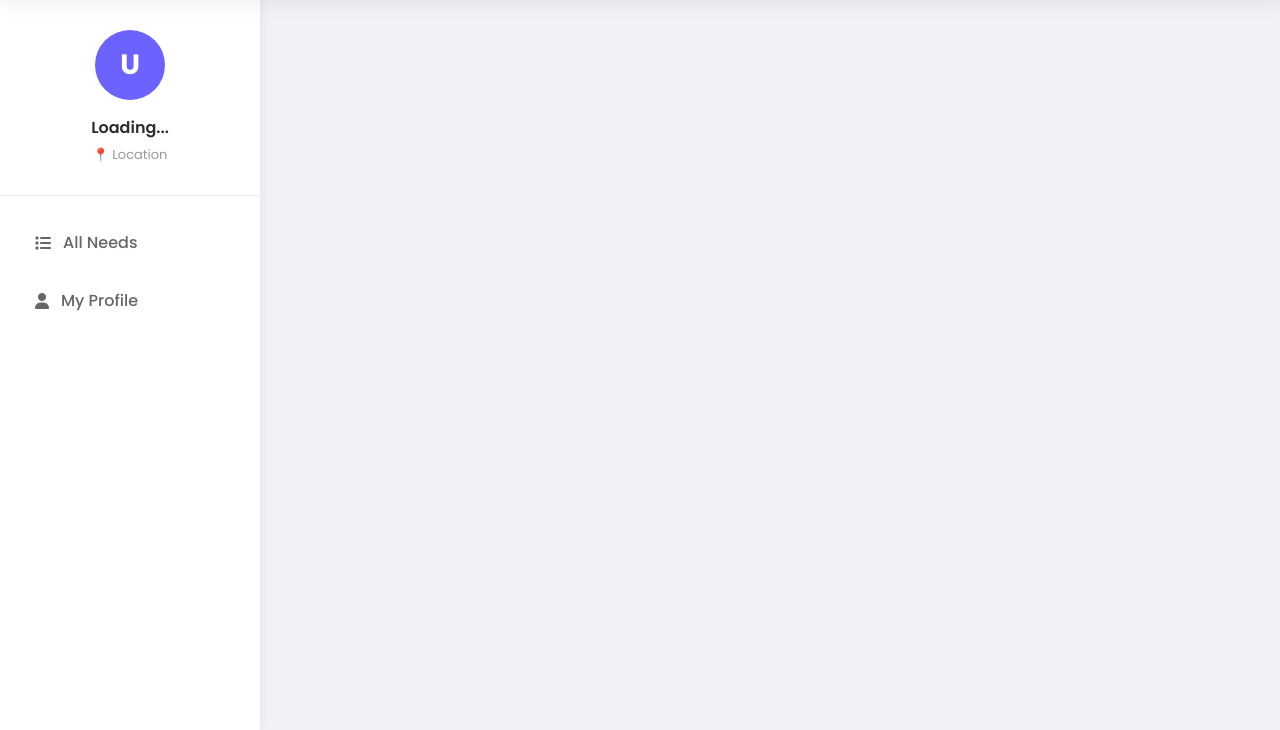
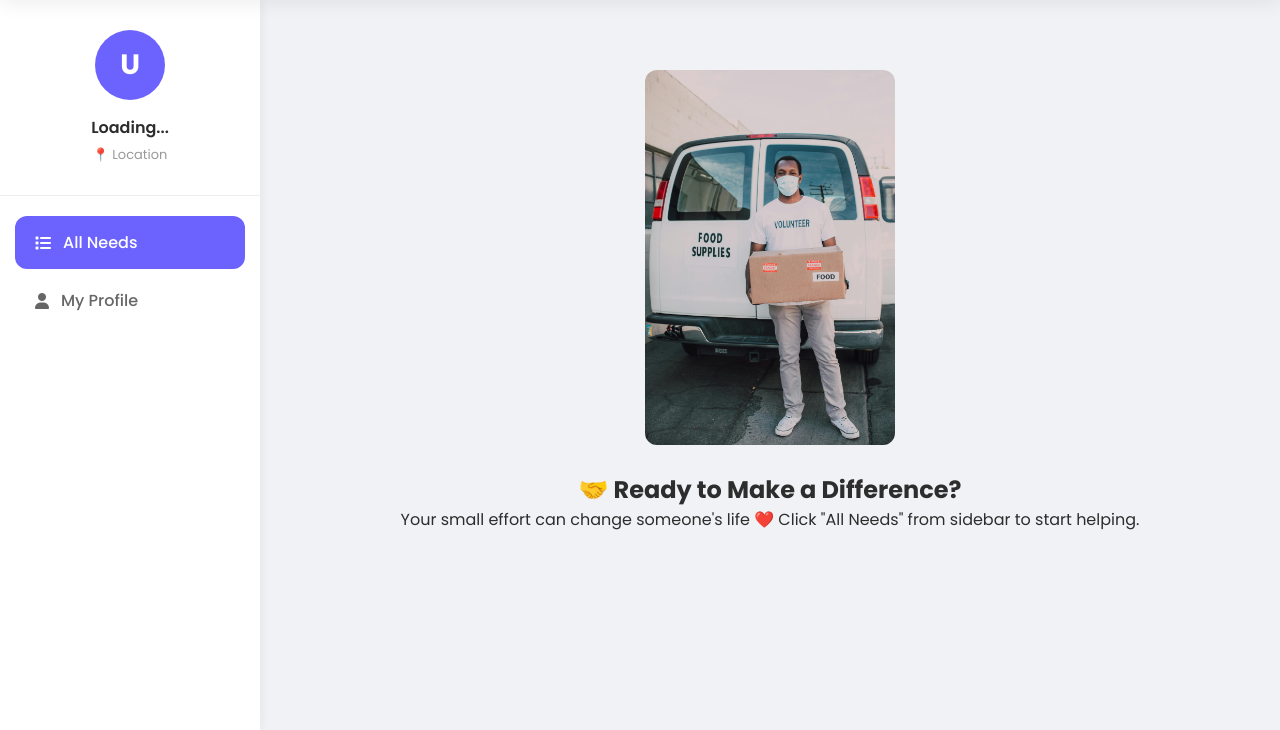
Before and after one commit to ujjwal8349/sevai, a Flask app: page /volunteer in a window 1280 px wide. Shown: the part 75-805 px from the top of the page. Run offline with Flask 3, Linux system fonts and the light colour scheme; some libraries are stand-ins or nearby versions.

Commit message:
final project

```diff
--- a/app.py
+++ b/app.py
@@ -278,6 +278,11 @@ def complete_need(need_id):
     except Exception as e:
         return jsonify({'success': False, 'error': str(e)})
 
+@app.route('/volunteer')
+@app.route('/volunteer/<page>')
+def volunteer(page=None):
+    return render_template("volunteer_dashboard.html", active_page=page)
+
 
 # ==================== RUN ====================
 if __name__ == '__main__':
--- a/static/css/style.css
+++ b/static/css/style.css
@@ -970,3 +970,14 @@ select {
     object-fit: contain;
     margin-right: 8px;
 }
+
+.welcome-box {
+    text-align: center;
+    padding: 40px;
+}
+
+.welcome-img {
+    width: 250px;
+    border-radius: 12px;
+    margin-bottom: 20px;
+}
--- a/static/js/volunteer.js
+++ b/static/js/volunteer.js
@@ -1,5 +1,6 @@
 let currentUser = null;
 let userProfile = null;
+let allowNeedsLoad = false;
 
 // Auth State Check
 auth.onAuthStateChanged(async (user) => {
@@ -38,20 +39,23 @@ async function loadUserProfile(user) {
 }
 
 // Show Section
-function showSection(section) {
-    // Hide all sections
+function showSection(section, el) {
     document.querySelectorAll('.section').forEach(s => s.classList.remove('active'));
     document.querySelectorAll('.sidebar-menu li').forEach(l => l.classList.remove('active'));
 
-    // Show selected
     document.getElementById(section + 'Section').classList.add('active');
-    event.target.closest('li').classList.add('active');
+    if (el) el.classList.add('active');
 
-    if (section === 'needs') loadNeeds();
+    if (section === 'needs') {
+        allowNeedsLoad = true;   // 🔥 user clicked
+        loadNeeds();
+    }
 }
 
-// Load All Needs
+
+//Load AllNeeds
 async function loadNeeds() {
+    if (!allowNeedsLoad) return;
     const needsContent = document.getElementById('needsContent');
 
     needsContent.innerHTML = `
@@ -96,13 +100,13 @@ async function loadNeeds() {
 
                             ${
                                 need.status === 'in-progress' &&
+                                auth.currentUser &&
                                 need.acceptedBy === auth.currentUser.uid
                                 ? `<button class="btn-primary" onclick="completeTask('${doc.id}')">
                                         ✅ Mark Completed
                                    </button>`
                                 : ''
                             }
-
                         </div>
                     </div>
                 `;
@@ -110,8 +114,7 @@ async function loadNeeds() {
         } else {
             needsContent.innerHTML = `
                 <div class="empty-state">
-                    <i class="fas fa-list"></i>
-                    <h3>No needs available!</h3>
+                    <h3>No needs available</h3>
                 </div>
             `;
         }
@@ -120,11 +123,12 @@ async function loadNeeds() {
         console.error(error);
         needsContent.innerHTML = `
             <div class="empty-state">
-                <h3>Error loading needs!</h3>
+                <h3>Error loading needs</h3>
             </div>
         `;
     }
 }
+
 
 async function acceptTask(needId) {
     const user = auth.currentUser;
--- a/templates/volunteer_dashboard.html
+++ b/templates/volunteer_dashboard.html
@@ -40,11 +40,15 @@
                 <h3 id="sidebarName">Loading...</h3>
                 <p id="sidebarLocation">📍 Location</p>
             </div>
+
             <ul class="sidebar-menu">
-                <li onclick="showSection('needs')">
+                <!-- All Needs -->
+                <li onclick="showSection('needs', this)" class="active">
                     <i class="fas fa-list"></i> All Needs
                 </li>
-                <li onclick="showSection('profile')">
+
+                <!-- My Profile -->
+                <li onclick="showSection('profile', this)">
                     <i class="fas fa-user"></i> My Profile
                 </li>
             </ul>
@@ -52,22 +56,22 @@
 
         <!-- MAIN CONTENT -->
         <div class="main-content">
+            <div id="needsContent">
+                <div class="welcome-box">
+                    <img src="/static/images/volunteer.jpg" class="welcome-img">
 
+                    <h2>🤝 Ready to Make a Difference?</h2>
+
+                    <p>
+                        Your small effort can change someone's life ❤️
+                        Click "All Needs" from sidebar to start helping.
+                    </p>
+                </div>
+            </div>
 
             <!-- ALL NEEDS SECTION -->
             <div id="needsSection" class="section">
-                <div class="section-header">
-                    <h2>📋 All Community Needs</h2>
-                    <button class="btn-primary" onclick="loadNeeds()">
-                        <i class="fas fa-refresh"></i> Refresh
-                    </button>
-                </div>
-                <div id="needsContent">
-                    <div class="empty-state">
-                        <i class="fas fa-spinner fa-spin"></i>
-                        <h3>Loading needs...</h3>
-                    </div>
-                </div>
+
             </div>
 
             <!-- PROFILE SECTION -->
```
Lines whose indentation alone changed are shown as unchanged.
